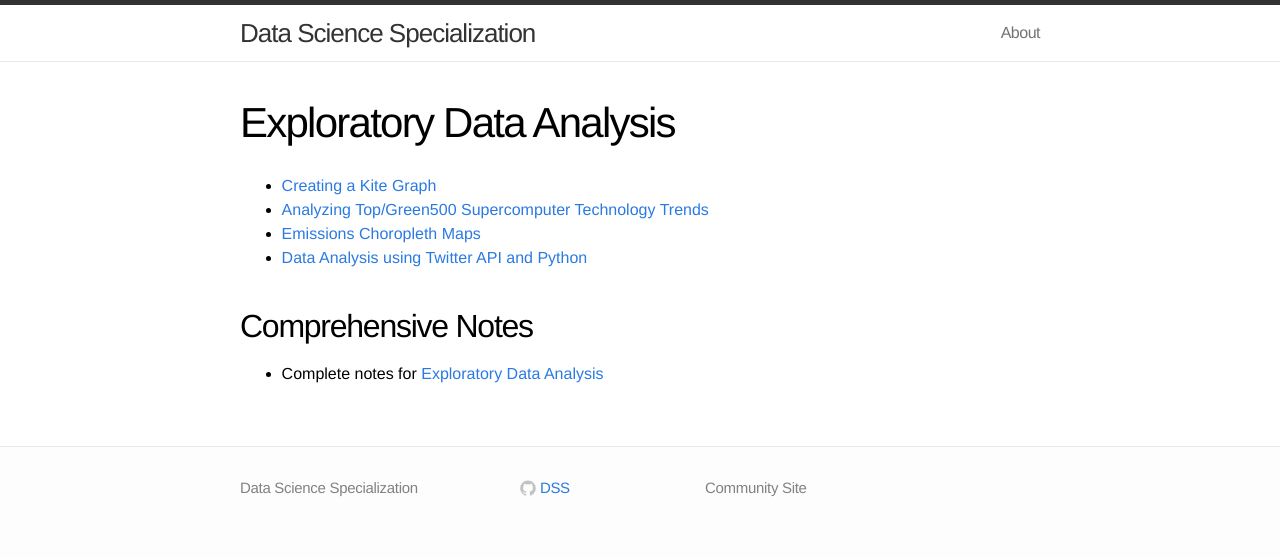
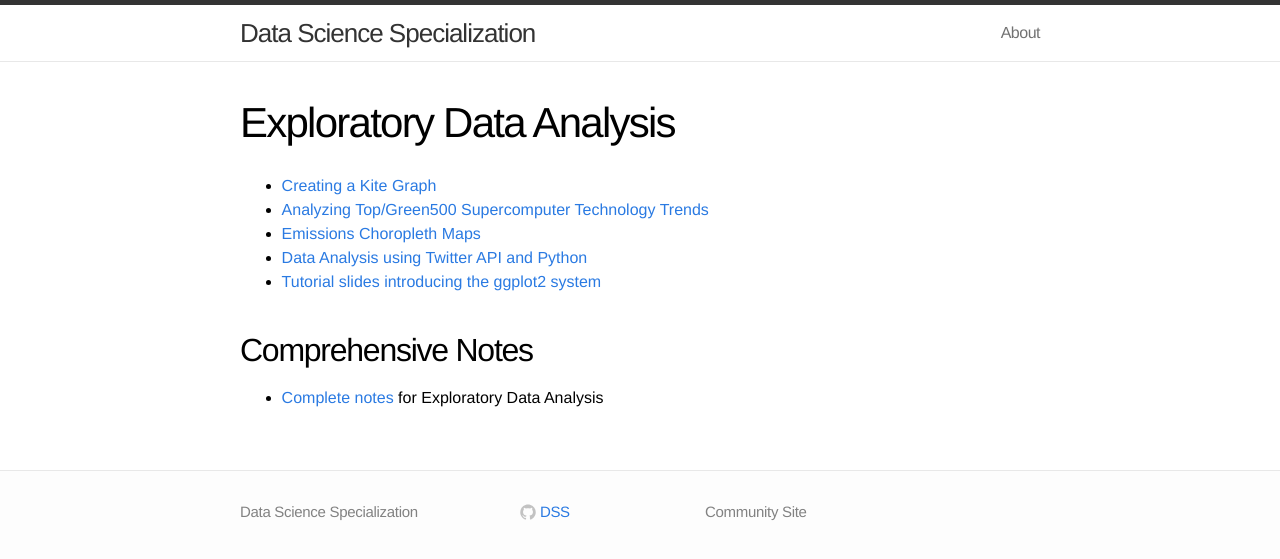
Before and after one commit to DataScienceSpecialization/DataScienceSpecialization.github.io, a Jekyll site: the page built from eda.md, in a window 1280 px wide. Shown: the top 559 px of the page. Built offline with Jekyll 4.4.1, drawn with Linux system fonts in a browser that asks for light colours.

Commit message:
Update eda.md

```diff
--- a/eda.md
+++ b/eda.md
@@ -8,7 +8,8 @@ permalink: /eda/
 - [Analyzing Top/Green500 Supercomputer Technology Trends](http://github.com/ww44ss/Exascalar-Analysis-)
 - [Emissions Choropleth Maps](https://github.com/BillSeliger/ExData_Plotting2)
 - [Data Analysis using Twitter API and Python](http://blog.impiyush.com/2015/03/data-analysis-using-twitter-api-and.html)
+- [Tutorial slides introducing the ggplot2 system](https://corytu.github.io/R-Language-Exhibition/Docs/Plotting_with_R_ggplot2.html)
 
 ## Comprehensive Notes
 
-- Complete notes for [Exploratory Data Analysis](http://sux13.github.io/DataScienceSpCourseNotes/)
+- [Complete notes](http://sux13.github.io/DataScienceSpCourseNotes/) for Exploratory Data Analysis
```
